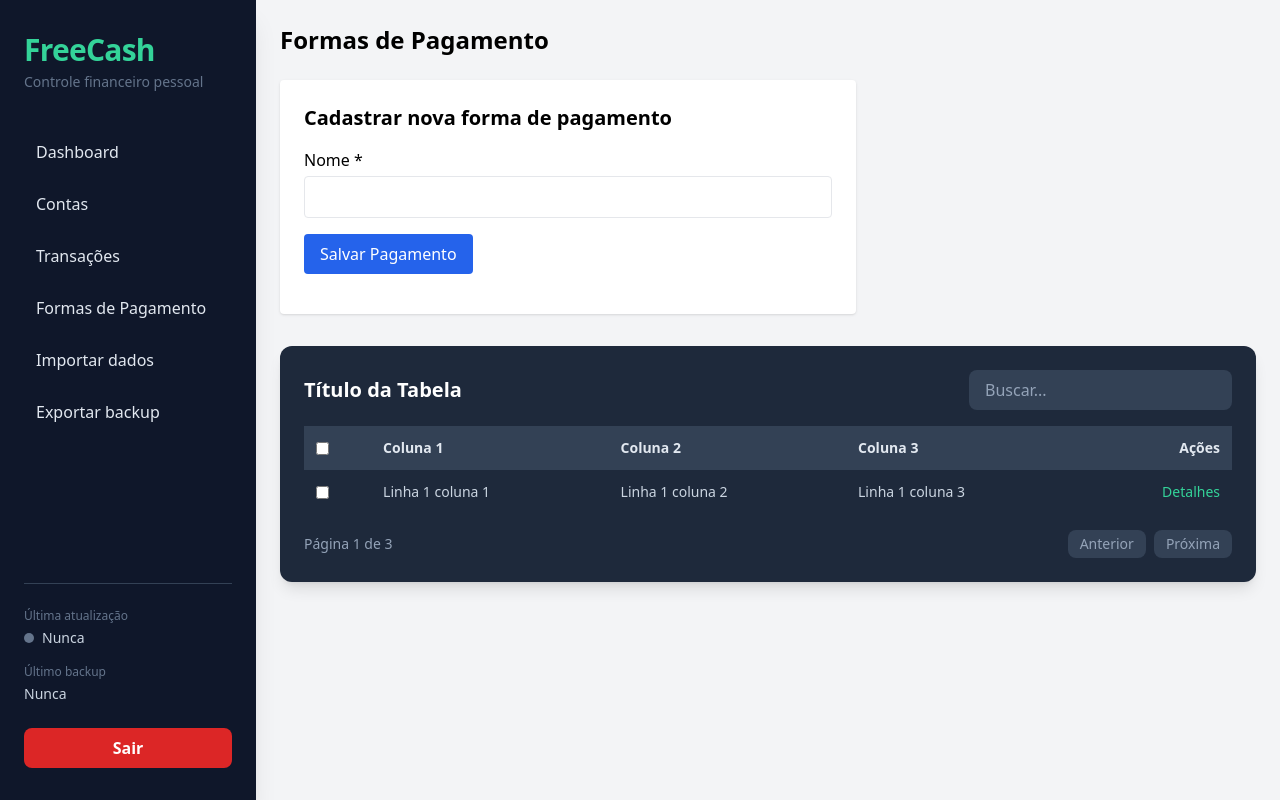
After one commit to ChrystiandaHora/freecash, a Django app: page /formas-de-pagamento/ in a window 1280 px wide. The commit adds this page. Run offline with Django 4.2, Linux system fonts and the light colour scheme; some libraries are stand-ins or nearby versions.

Commit message:
Adiciona página de métodos de pagamento e atualiza a navegação.
Introduz uma nova página para gerenciar métodos de pagamento, incluindo um formulário e uma tabela estilizada. Atualiza a navegação para direcionar para esta página e ajusta o tratamento de títulos para centralizar os títulos padrão. Melhora a experiência de login, preservando o último nome de usuário inserido e exibindo mensagens de feedback na página inicial.

```diff
--- a/core/templates/base.html
+++ b/core/templates/base.html
@@ -1,8 +1,7 @@
-<!DOCTYPE html>
 <html lang="pt-br">
 <head>
     <meta charset="UTF-8">
-    <title>{% block title %}Meu Financeiro{% endblock %}</title>
+    <title>{% block title %}FreeCash{% endblock %}</title>
 
     <!-- Tailwind -->
     <script src="https://cdn.tailwindcss.com"></script>
@@ -41,7 +40,7 @@
                     Transações
                 </a>
 
-                <a href="#" class="block py-2 px-3 rounded-lg hover:bg-slate-800 transition">
+                <a href="{% url 'formas_pagamento' %}" class="block py-2 px-3 rounded-lg hover:bg-slate-800 transition">
                     Formas de Pagamento
                 </a>
 
--- a/core/templates/contas_pagar.html
+++ b/core/templates/contas_pagar.html
@@ -1,7 +1,5 @@
 {% extends "base.html" %}
 {% load static %}
-
-{% block title %}Contas a pagar{% endblock %}
 
 {% block content %}
 
--- a/core/templates/dashboard.html
+++ b/core/templates/dashboard.html
@@ -1,6 +1,4 @@
 {% extends "base.html" %}
-{% block title %}Dashboard{% endblock %}
-
 {% block content %}
 
 <h1 class="text-2xl font-bold mb-6">Dashboard Financeira</h1>
--- a/core/templates/exportar.html
+++ b/core/templates/exportar.html
@@ -1,6 +1,4 @@
 {% extends "base.html" %}
-{% block title %}Exportar Dados{% endblock %}
-
 {% block content %}
 <div class="max-w-xl mx-auto mt-10 bg-slate-800 p-8 rounded-2xl shadow-xl">
 
--- /dev/null
+++ b/core/templates/formas_pagamento.html
@@ -0,0 +1,96 @@
+{% extends "base.html" %}
+{% load static %}
+
+{% block content %}
+
+<h1 class="text-2xl font-semibold mb-6">Formas de Pagamento</h1>
+
+<!-- FORMULÁRIO -->
+<div class="bg-white shadow p-6 mb-8 rounded max-w-xl">
+    <h2 class="text-xl font-semibold mb-4">Cadastrar nova forma de pagamento</h2>
+
+    <form method="post" action="{% url 'cadastrar_conta_pagar' %}">
+        {% csrf_token %}
+
+        <div class="mb-4">
+            <label class="block mb-1 font-medium">Nome *</label>
+            <input type="text" name="descricao" class="w-full border p-2 rounded">
+        </div>
+
+        <button class="bg-blue-600 hover:bg-blue-700 text-white px-4 py-2 rounded">
+            Salvar Pagamento
+        </button>
+    </form>
+</div>
+
+<!-- LISTA DE FORMAS DE PAGAMENTO -->
+ <div class="bg-slate-800 rounded-xl shadow-lg p-6">
+
+  <div class="flex items-center justify-between mb-4">
+    <h2 class="text-xl font-semibold text-white">
+      Título da Tabela
+    </h2>
+
+    <input
+      type="search"
+      placeholder="Buscar..."
+      class="px-4 py-2 rounded-lg bg-slate-700 text-white placeholder-slate-400 outline-none focus:ring-2 focus:ring-emerald-500"
+    />
+  </div>
+
+    <div class="overflow-x-auto">
+    <table class="min-w-full text-sm text-left text-slate-300">
+      <thead class="bg-slate-700 text-slate-200">
+        <tr>
+          <th class="p-3">
+            <input type="checkbox" class="accent-emerald-500">
+          </th>
+          <th class="p-3">Coluna 1</th>
+          <th class="p-3">Coluna 2</th>
+          <th class="p-3">Coluna 3</th>
+          <th class="p-3 text-right">Ações</th>
+        </tr>
+      </thead>
+
+            <tbody class="divide-y divide-slate-700">
+
+        <!-- Linha -->
+        <tr class="hover:bg-slate-700/40 transition">
+          <td class="p-3">
+            <input type="checkbox" class="accent-emerald-500">
+          </td>
+          <td class="p-3">Linha 1 coluna 1</td>
+          <td class="p-3">Linha 1 coluna 2</td>
+          <td class="p-3">Linha 1 coluna 3</td>
+          <td class="p-3 text-right">
+            <button
+              class="text-emerald-400"
+            >
+              Detalhes
+            </button>
+          </td>
+        </tr>
+
+      </tbody>
+    </table>
+  </div>
+  <div class="flex items-center justify-between mt-4 text-sm text-slate-400">
+
+    <span>
+      Página 1 de 3
+    </span>
+
+    <div class="flex gap-2">
+      <button class="px-3 py-1 rounded-lg bg-slate-700 hover:bg-slate-600">
+        Anterior
+      </button>
+      <button class="px-3 py-1 rounded-lg bg-slate-700 hover:bg-slate-600">
+        Próxima
+      </button>
+    </div>
+
+  </div>
+</div>
+
+
+{% endblock %}
--- a/core/templates/importar.html
+++ b/core/templates/importar.html
@@ -1,6 +1,4 @@
 {% extends "base.html" %}
-{% block title %}Importar Dados{% endblock %}
-
 {% block content %}
 
 <div class="max-w-3xl mx-auto mt-10">
--- a/core/templates/transacoes.html
+++ b/core/templates/transacoes.html
@@ -1,6 +1,4 @@
 {% extends "base.html" %}
-{% block title %}Transações{% endblock %}
-
 {% block content %}
 
 <h1 class="text-2xl font-bold mb-6">Transações</h1>
--- /dev/null
+++ b/core/views/formas_pagamento.py
@@ -0,0 +1,15 @@
+from django.views import View
+from django.shortcuts import render, redirect
+from django.contrib import messages
+from django.contrib.auth import authenticate, login
+from django.contrib.auth.models import User
+
+from core.services.criar_usuario import criar_usuario_com_ecosistema
+
+
+class FormasPagamentoView(View):
+    template_name = "formas_pagamento.html"
+
+    def get(self, request):
+        # Apenas exibe a landing page
+        return render(request, self.template_name)
--- a/core/views/lading.py
+++ b/core/views/lading.py
@@ -18,6 +18,7 @@ class LadingPageView(View):
         username = request.POST.get("username")
         password = request.POST.get("password")
         confirm = request.POST.get("confirm")
+        request.session["last_username"] = username
 
         # ----- Detecta se é login ou registro -----
         is_register = bool(confirm)  # se confirm veio preenchido, é registro
--- a/freecash/urls.py
+++ b/freecash/urls.py
@@ -23,6 +23,7 @@ from core.views.contas import (
     MarcarContaPagaView,
 )
 from core.views.dashboard import DashboardView
+from core.views.formas_pagamento import FormasPagamentoView
 from core.views.importar import ImportarView
 from core.views.lading import LadingPageView
 from core.views.logout_export import LogoutView
@@ -40,6 +41,9 @@ urlpatterns += [
     path("importar/", ImportarView.as_view(), name="importar"),
     path("contas/", ContasPagarView.as_view(), name="contas_pagar"),
     path(
+        "formas-de-pagamento/", FormasPagamentoView.as_view(), name="formas_pagamento"
+    ),
+    path(
         "contas/cadastrar/",
         CadastrarContaPagarView.as_view(),
         name="cadastrar_conta_pagar",
```
Also changed, not shown: core/templates/ladingPage.html (+23 -2 lines).
